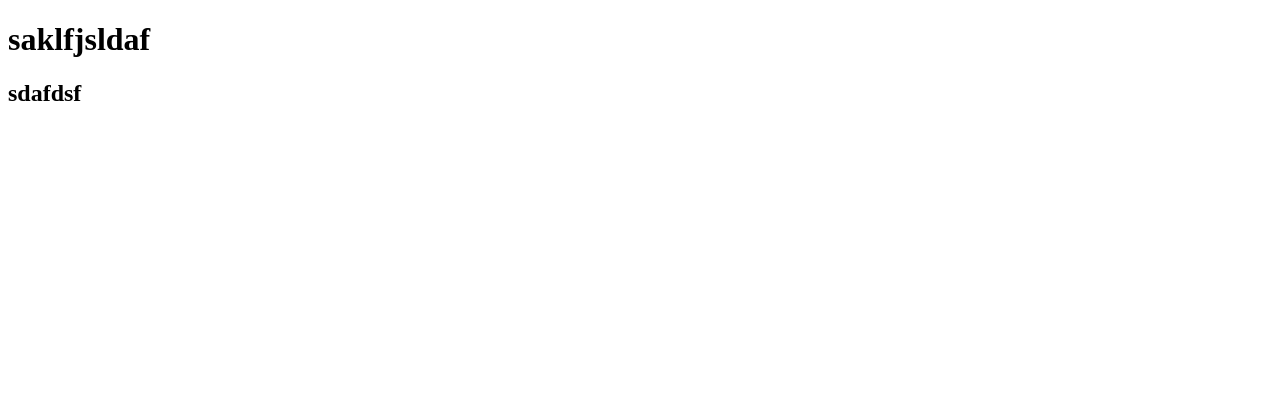
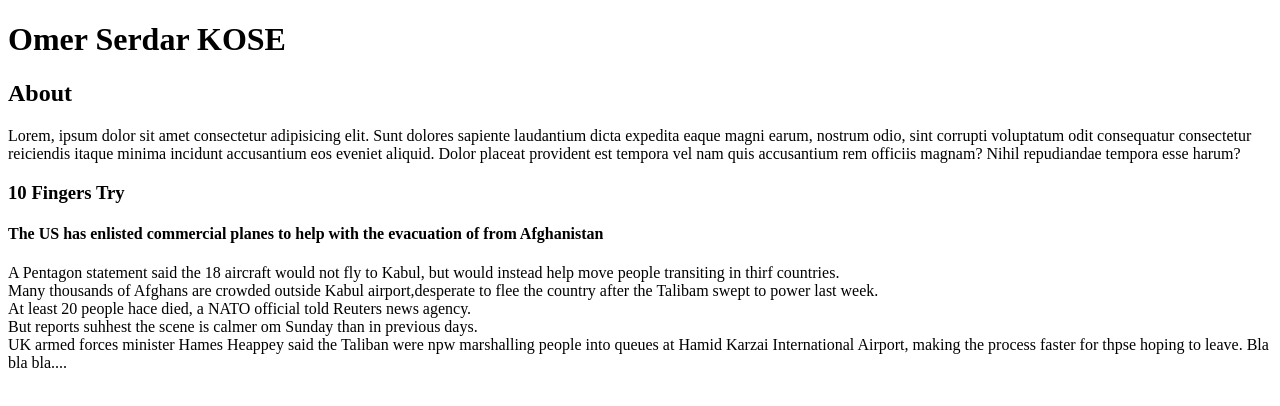
Before and after one commit to omerserdarkose/kodluyoruzOdevler, a plain HTML site: page index.html in a window 1280 px wide. Drawn offline with Linux system fonts and the light colour scheme.

Commit message:
htmlOdev1

```diff
--- a/index.html
+++ b/index.html
@@ -4,11 +4,17 @@
     <meta charset="UTF-8">
     <meta http-equiv="X-UA-Compatible" content="IE=edge">
     <meta name="viewport" content="width=device-width, initial-scale=1.0">
-    <title>Document</title>
+    <meta name="keywords" content="html,odev,kodluyoruz,patika">
+
+    <title>htmlOdev1</title>
 </head>
 <body>
-    <h1>saklfjsldaf</h1>
-<!-- sdfjşsdalas -->
-    <h2>sdafdsf</h2>
+    <h1>Omer Serdar KOSE</h1>
+    <h2>About</h2>
+        <p>Lorem, ipsum dolor sit amet consectetur adipisicing elit. Sunt dolores sapiente laudantium dicta expedita eaque magni earum, nostrum odio, sint corrupti voluptatum odit consequatur consectetur reiciendis itaque minima incidunt accusantium eos eveniet aliquid. Dolor placeat provident est tempora vel nam quis accusantium rem officiis magnam? Nihil repudiandae tempora esse harum?
+    </p>
+    <h3>10 Fingers Try</h3>
+        <h4>The US has enlisted commercial planes to help with the evacuation of from Afghanistan</h4>
+        <p>A Pentagon statement said the 18 aircraft would not fly to Kabul, but would instead help move people transiting in thirf countries.<br>Many thousands of Afghans are crowded outside Kabul airport,desperate to flee the country after the Talibam swept to power last week.<br>At least 20 people hace died, a NATO official told Reuters news agency.<br>But reports suhhest the scene is calmer om Sunday than in previous days.<br>UK armed forces minister Hames Heappey said the Taliban were npw marshalling people into queues at Hamid Karzai International Airport, making the process faster for thpse hoping to leave. Bla bla bla....</p>
 </body>
 </html>
```
